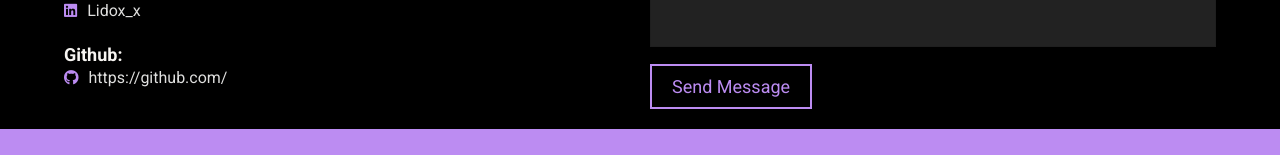
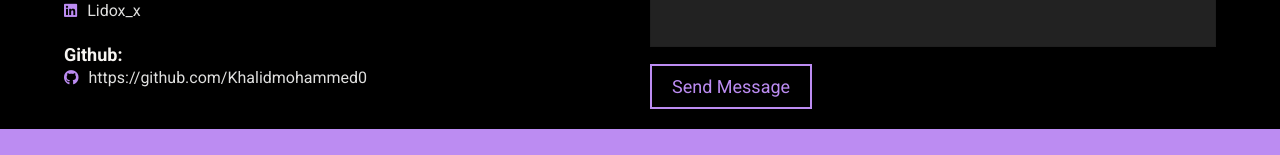
Before and after one commit to Khalidmohammed0/Portfolio, a plain HTML site: page index.html in a window 1280 px wide. Shown: the part 5386-5541 px from the top of the page. Drawn offline with Linux system fonts and the light colour scheme.

Commit message:
Update index.html

```diff
--- a/index.html
+++ b/index.html
@@ -574,7 +574,7 @@
                     <h4>github:</h4>
                     <div class="detail">
                         <div class="fab fa-github"></div>
-                        <p class="github">https://github.com/</p>
+                        <p class="github">https://github.com/Khalidmohammed0</p>
                     </div>
                 </div>
             </div>
```
